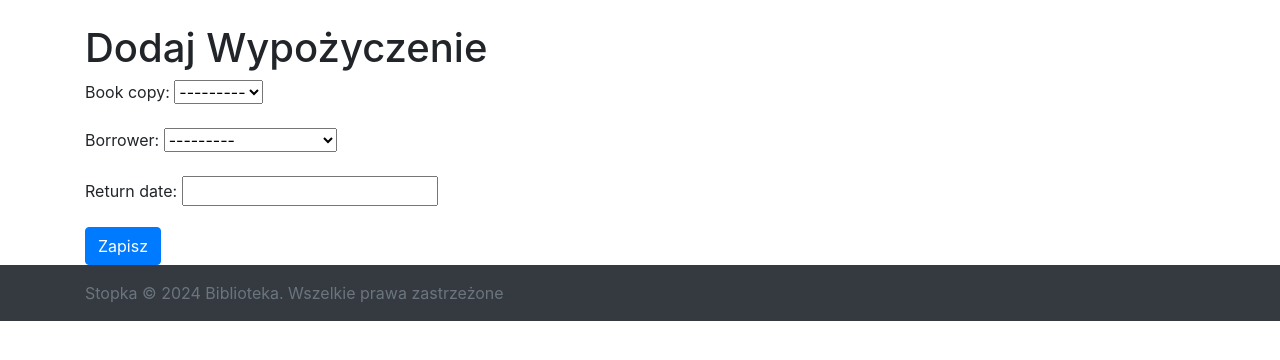
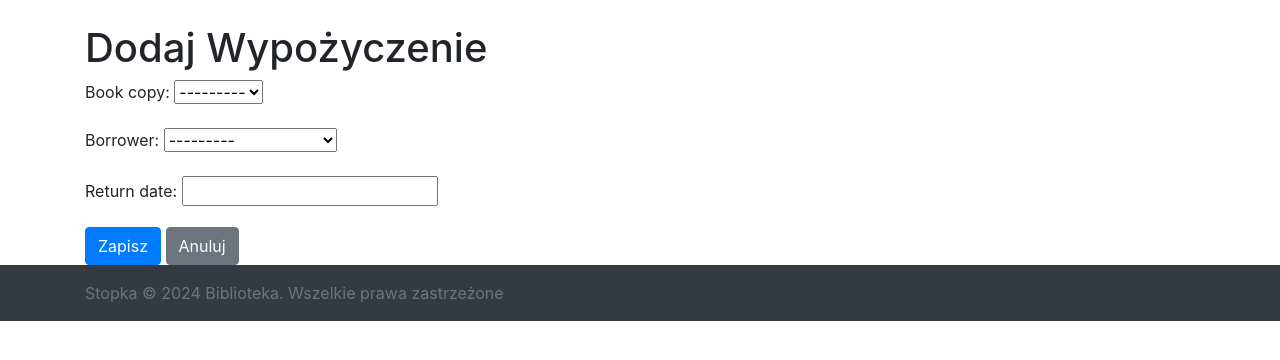
Before and after one commit to amdla/library_project, a Django app: page /loans/create/ in a window 1280 px wide. Shown: the part 56-416 px from the top of the page. Run offline with Django 5.2, Linux system fonts and the light colour scheme; data comes from the database, SQL or seed files in the repository; data that the repository does not hold is empty; some libraries are stand-ins or nearby versions.

Commit message:
Update loan_form.html

```diff
--- a/library_app/templates/forms/loan_form.html
+++ b/library_app/templates/forms/loan_form.html
@@ -6,6 +6,7 @@
     {% csrf_token %}
     {{ form.as_p }}
     <button type="submit" class="btn btn-primary">{% if user_form.instance.pk %}Zaktualizuj{% else %}Zapisz{% endif %}</button>
+    <a href="{% url 'book-list' %}" class="btn btn-secondary">Anuluj</a>
 </form>
 <script>
     document.addEventListener('DOMContentLoaded', function() {
```
